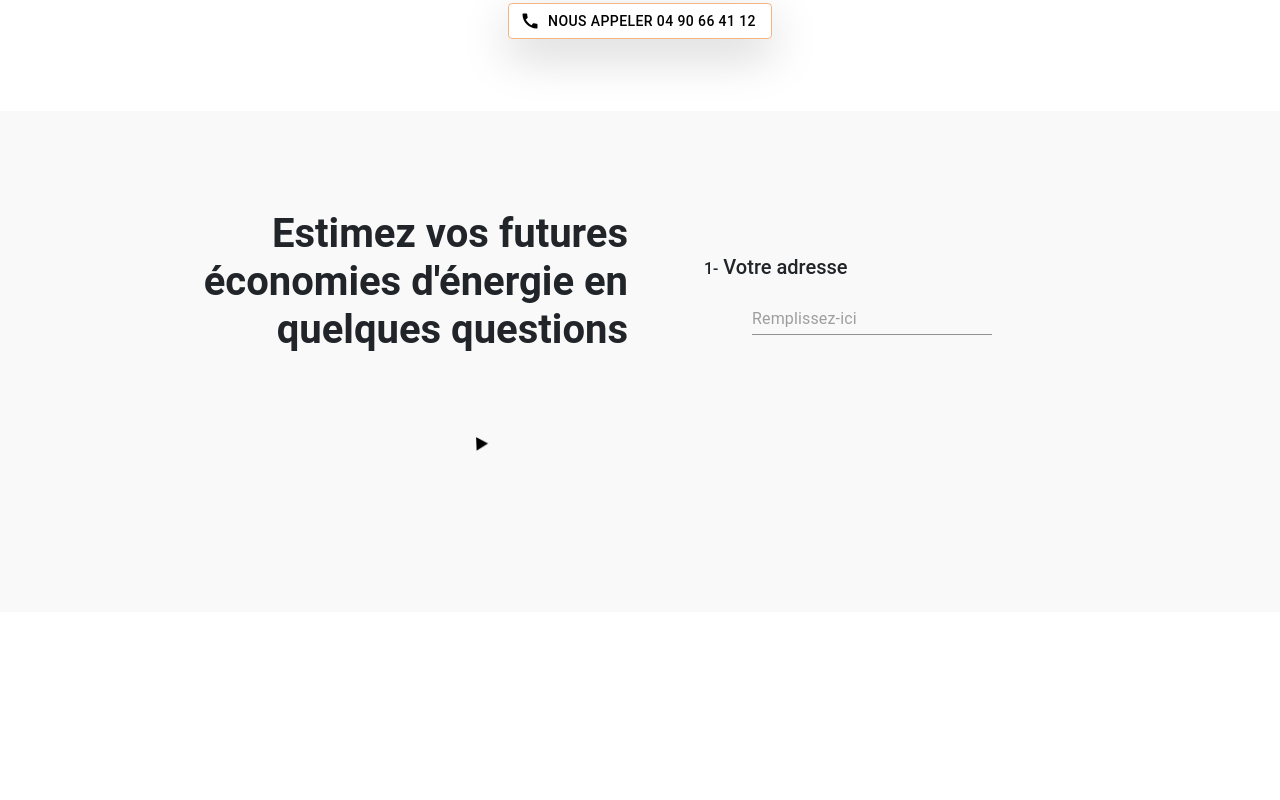
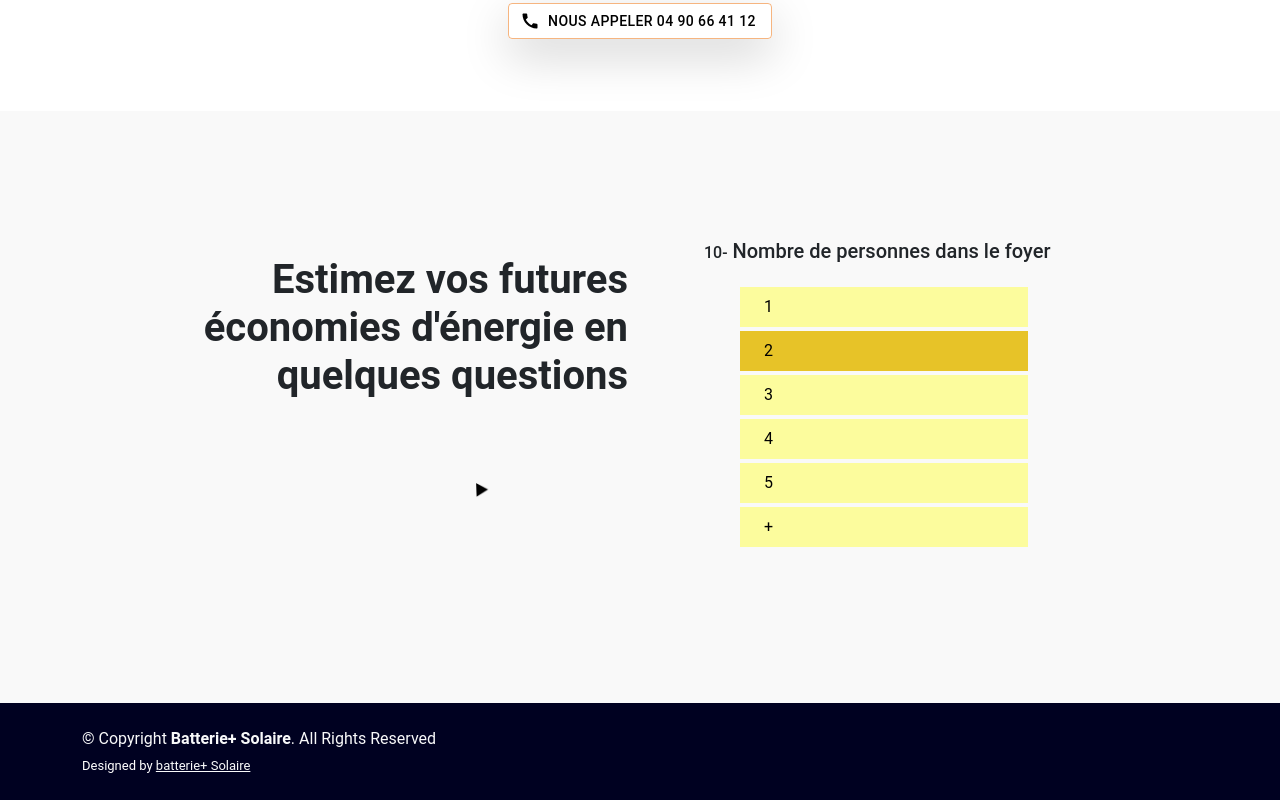
Before and after one commit to zakaria-imzilen/batterieplussolaire-multistep-form, a React (Create React App) app: page / in a window 1280 px wide. Shown: the part 404-1204 px from the top of the page. Before the commit the page ends 1016 px from the top, so only its background shows below. Built offline with nearby package versions, Linux system fonts and the light colour scheme.

Commit message:
Feedback edits

```diff
--- a/src/App.js
+++ b/src/App.js
@@ -1,4 +1,5 @@
 import { ToastContainer } from "react-toastify";
+import Footer from "./components/Footer/Footer";
 import Hero from "./components/Hero/Hero";
 import Navbar from "./components/Navbar/Navbar";
 import Steps from "./components/Steps/Steps";
@@ -9,6 +10,7 @@ function App() {
 			<Navbar />
 			<Hero />
 			<Steps />
+			<Footer />
 			<ToastContainer />
 		</div>
 	);
--- /dev/null
+++ b/src/components/Footer/Footer.css
@@ -0,0 +1,9 @@
+footer {
+	background-color: #000121;
+}
+
+footer .credits {
+	padding-top: 5px;
+	font-size: 13px;
+	color: #fff;
+}
--- /dev/null
+++ b/src/components/Footer/Footer.jsx
@@ -0,0 +1,25 @@
+import "./Footer.css";
+
+const Footer = () => {
+	return (
+		<footer className="container-fluid d-md-flex py-4 text-light">
+			<div className="container">
+				<div className="me-md-auto text-center text-md-start">
+					<div className="copyright">
+						&copy; Copyright{" "}
+						<strong>
+							<span>Batterie+ Solaire</span>
+						</strong>
+						. All Rights Reserved
+					</div>
+					<div className="credits">
+						Designed by{" "}
+						<a href="https://solairebatterie.fr/" className="text-light">batterie+ Solaire</a>
+					</div>
+				</div>
+			</div>
+		</footer>
+	);
+};
+
+export default Footer;
--- a/src/components/Steps/Step.css
+++ b/src/components/Steps/Step.css
@@ -1,5 +1,7 @@
 #steps-show {
 	cursor: pointer;
+	padding-top: 2rem;
+	padding-bottom: 2rem;
 }
 
 .selectOption {
--- a/src/components/Steps/Step.jsx
+++ b/src/components/Steps/Step.jsx
@@ -116,7 +116,7 @@ const Step = ({}) => {
 			);
 			toast.success("Vous serez redirigé vers la page d'accueil");
 			const redirecting = setTimeout(() => {
-				window.location.href = "https://solairebatterie.fr/";
+				window.location.href = "https://batterieplussolaire.fr/";
 			}, 1000);
 
 			return () => {
@@ -130,21 +130,22 @@ const Step = ({}) => {
 	}, [validForm]);
 
 	return (
-		<div className="py-5 ps-md-5 position-relative" id="steps-show">
-			<h5 className="question mb-4">
-				<span className="fs-6">{activeStep + 1}-</span> {question}
-			</h5>
-
+		<div className="ps-md-5 position-relative" id="steps-show">
 			{inputName === "phone" || inputName === "email" ? (
 				<Alert severity="info" className="mb-3">
 					<h5>
 						{formData.genre} {formData.name} d'après vos informations vous
-						pouvez réaliser de belles économies sur votre facture d'électricité.
+						pouvez réaliser jusqu'à 50% d'économies sur votre facture d'électricité.
 					</h5>
 				</Alert>
 			) : (
 				""
 			)}
+
+			<h5 className="question mb-4">
+				<span className="fs-6">{activeStep + 1}-</span> {question}
+			</h5>
+
 			{/* Select */}
 			{inputType === "select" ? (
 				<div className="ps-5 row row-cols-1 flex-wrap gap-1">
@@ -171,8 +172,9 @@ const Step = ({}) => {
 								value={opt}
 							>
 								<span className="letter">
-									{returnLetter(selectValues.indexOf(opt))}-{" "}
-								</span>{" "}
+									{/* Run A-B-C letters before options BUT on the question 10 */}
+									{inputName !== "people" && `${returnLetter(selectValues.indexOf(opt))}-`} {" "}
+								</span>
 								{opt}
 							</motion.span>
 						))}
--- a/src/config/data.js
+++ b/src/config/data.js
@@ -97,7 +97,7 @@ const stepsData = [
 	},
 	{
 		inputName: "reserve",
-		question: "Reserve fiscal",
+		question: "Revenu fiscal",
 		inputType: "select",
 		selectValues: [
 			"Inférieur à 22500 €",
@@ -108,7 +108,7 @@ const stepsData = [
 	},
 	{
 		inputName: "duration",
-		question: "Quel délai de votre projet",
+		question: "Quel délai pour votre projet ?",
 		inputType: "select",
 		selectValues: ["D'ici 3 mois", "3 à 6 mois", "Plus de 6 mois"],
 	},
--- a/src/features/StepsSlice.js
+++ b/src/features/StepsSlice.js
@@ -47,7 +47,7 @@ export const submitForm = createAsyncThunk(
 const stepsSlice = createSlice({
 	name: "steps",
 	initialState: {
-		activeInput: 0,
+		activeInput: 9,
 		formValues: {
 			address: "",
 			bill: "500 à 1000 €",
```
